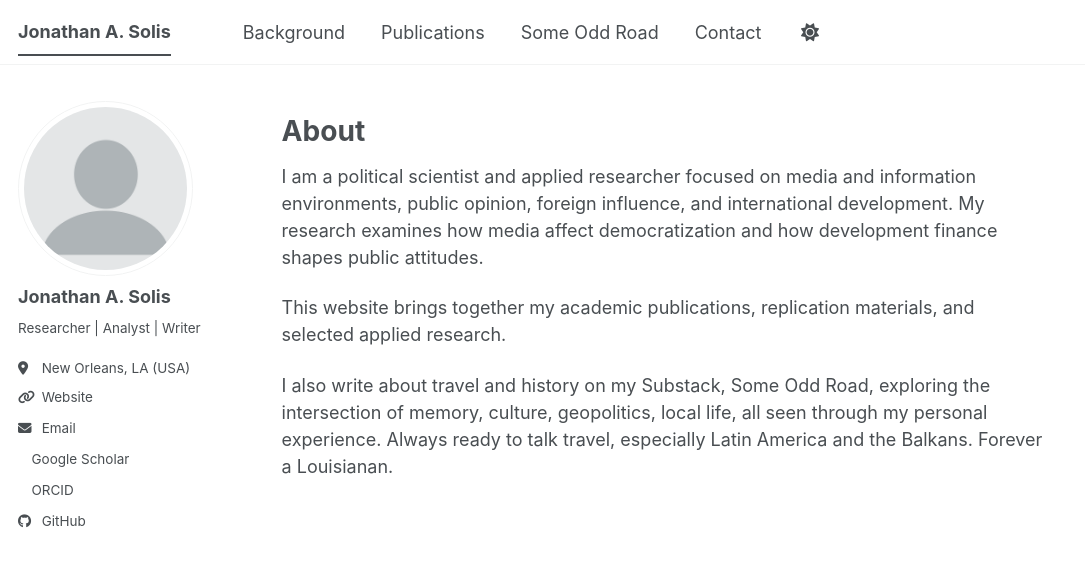
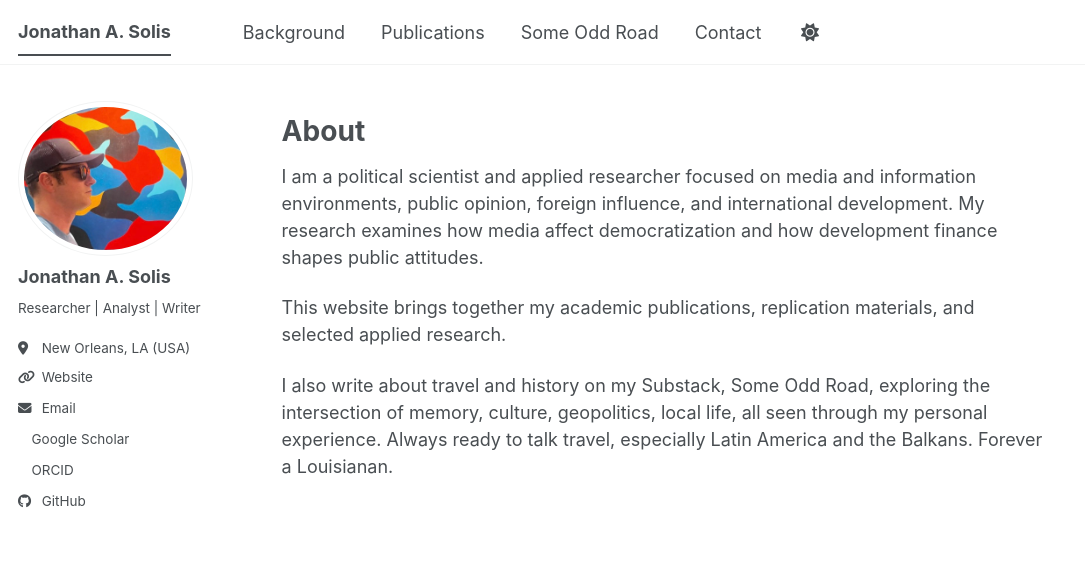
Before and after one commit to westbank-alchemy/westbank-alchemy.github.io, a Jekyll site: the page built from _pages/about.md, in a window 1280 px wide. Shown: the top 566 px of the page, without its empty margins (0-1085 px from the left). Built offline with Jekyll 4.4.1, drawn with Linux system fonts in a browser that asks for light colours; a style sheet for code colours, icons or effects is not loaded.

Commit message:
Update _config.yml 3

```diff
--- a/_config.yml
+++ b/_config.yml
@@ -23,7 +23,7 @@ repository               : "westbank-alchemy/westbank-alchemy.github.io"
 #               Additional customization can be done by editing /_includes/author-profile.html
 author:
   # Biographic information
-  avatar           : "profile.png"
+  avatar           : "IMG_3056.jpeg"
   name             : "Jonathan A. Solis"
   bio              : "Researcher | Analyst | Writer"
   location         : "New Orleans, LA (USA)"
```
